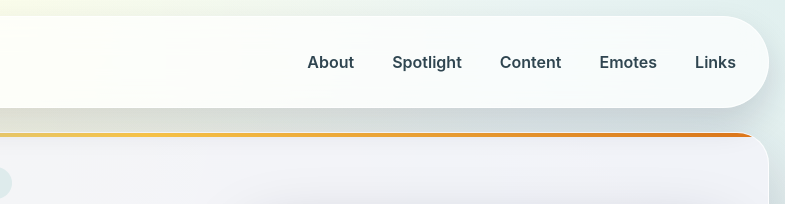
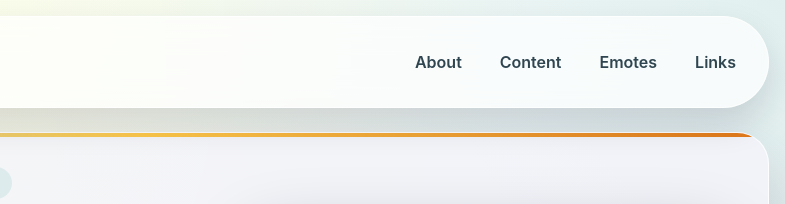
Before and after one commit to TheWebTuber/bonakvt, a plain HTML site: page index.html in a window 1280 px wide. Shown: the top 204 px of the page, 495-1280 px from the left. Drawn offline with Linux system fonts and the light colour scheme.

Commit message:
no spotlight

```diff
--- a/index.html
+++ b/index.html
@@ -36,7 +36,6 @@
 
       <nav class="nav-menu">
         <a href="#about">About</a>
-        <a href="#spotlight">Spotlight</a>
         <a href="#content">Content</a>
         <a href="#emotes">Emotes</a>
         <a href="#links">Links</a>
```
